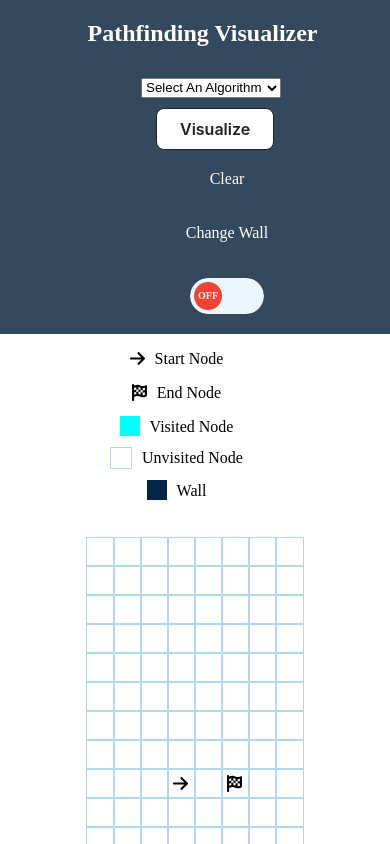
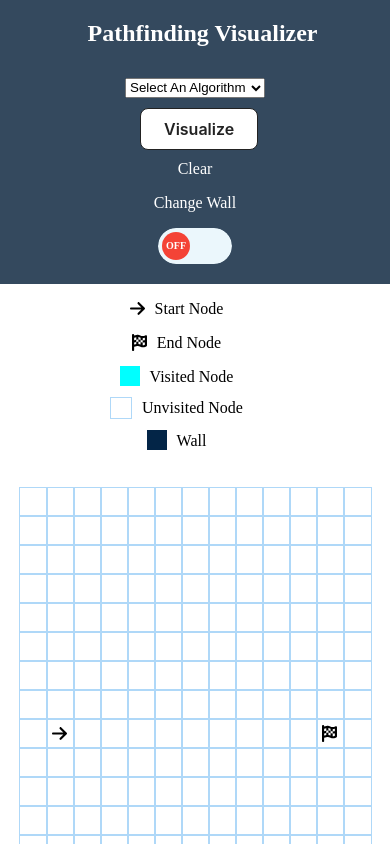
Before and after one commit to asnasim144/Pathfinding-Visualization, a React (Create React App) app: page / in a window 390 px wide. Shown: the top 844 px of the page. Built offline with nearby package versions, Linux system fonts and the light colour scheme.

Commit message:
responsive

```diff
--- a/src/asset/App.css
+++ b/src/asset/App.css
@@ -84,19 +84,19 @@ body {
     /* background: red; */
 }
 .nav .buttons {
-    margin-left: 2rem;
+    /* margin-left: 2rem; */
     display: flex;
     align-items: center;
     /* justify-content: space-between; */
-    gap: 20px;
+    /* gap: 20px; */
     color: white;
 }
 .nav .buttons .block {
-    margin-left: 2rem;
+    /* margin-left: 2rem; */
     display: flex;
     align-items: center;
     /* justify-content: space-between; */
-    gap: 20px;
+    /* gap: 20px;  */
 }
 .info {
     text-align: center;
@@ -369,6 +369,46 @@ body {
 }
 
 
+@media(max-width:400px){
+    h2{
+        text-align: center ;
+    }
+    .nav {
+        display: flex;
+        flex-direction: column;
+        justify-content: center;
+        align-items: center;
+        /* height: 70px; */
+        padding-bottom: 20px;
+    }
+    .visualize{
+        display: flex;
+        flex-direction: column;
+        gap: 10px;
+    }
+    .info ul{
+        /* display: flex; */
+        flex-direction: column;
+        justify-content: center;
+        align-items: center;
+        gap: 13px;
+    }
+    .buttons{
+        display: flex;
+        flex-direction: column;
+        justify-content: center;
+        align-items: center;
+        margin-left: 0px;
+    }
+    .block{
+        /* display: flex; */
+        flex-direction: column;
+        /* justify-content: center; */
+        align-items: center;
+        /* gap: 5px; */
+        margin-top: 10px;
+    }
+}
 @media(width < 820px) and (width >= 400px){
     .nav {
         width: 100vw;
@@ -388,52 +428,23 @@ body {
     }
     .buttons .block{
         display: flex;
-        /* gap: 10px; */
+        gap: 10px;
         /* align-items: ; */
     }
     .buttons .block .r{
         margin-top: 10px;
     }
-}
-@media(max-width:400px){
-    h2{
-        text-align: center ;
-    }
-    .nav {
-        width: 100vw;
-        background-color: #34495e;
-        display: flex;
-        flex-direction: column;
-        justify-content: center;
-        align-items: center;
-        /* height: 70px; */
-        padding-bottom: 20px;
-    }
-    .visualize{
-        display: flex;
-        flex-direction: column;
-        gap: 10px;
-    }
     .info ul{
-        display: flex;
-        flex-direction: column;
-        justify-content: center;
-        align-items: center;
-        gap: 13px;
-    }
-    .buttons{
-        display: flex;
-        flex-direction: column;
-        justify-content: center;
-        align-items: center;
-        margin-left: 0px;
-    }
-    .block{
-        /* display: flex; */
-        flex-direction: column;
-        /* justify-content: center; */
-        align-items: center;
-        /* gap: 5px; */
-        margin-left: 0px;
+        gap: 5px;
     }
 }
+@media(width >= 820px){
+    .nav .buttons {
+        margin-left: 2rem;
+        gap: 20px;
+
+    }
+    .nav .buttons .block {
+        gap: 20px;
+    }
+}
--- a/src/components/GraphClass.js
+++ b/src/components/GraphClass.js
@@ -13,6 +13,8 @@ export const AlgorithmContext= createContext();
 export default function Graph() {
     // const { row, col, } = getGridSize()
     const gridSize = getGridSize()
+    const gridRowCount = gridSize.row
+    const gridColCount = gridSize.col
     console.log("🚀 ~ file: GraphClass.js:15 ~ Graph ~ gridSize", gridSize.row)
     const [grid, setGrid] = useState([]);
     const [setWall, setSetWall] = useState(false);
@@ -36,15 +38,15 @@ export default function Graph() {
                 previousNode: null,
             };
         };
-        for (let row = 0; row < gridSize.row; row++) {
+        for (let row = 0; row < gridRowCount; row++) {
             const currentRow = [];
-            for (let col = 0; col < gridSize.col; col++) {
+            for (let col = 0; col < gridColCount; col++) {
                 currentRow.push(createNode(col, row));
             }
             gridRow.push(currentRow);
         }
         return gridRow;
-    }, [endNode.col, endNode.row, gridSize.col, gridSize.row, startNode.col, startNode.row]);
+    }, [endNode.col, endNode.row, gridColCount, gridRowCount, startNode.col, startNode.row]);
     useEffect(() => {
         setGrid(gridMemo);
     }, [gridMemo]);
@@ -141,11 +143,11 @@ export default function Graph() {
         return newGrid;
     };
     const resetGrid = () => {
-        for (let row = 0; row < 15; row++) {
-            for (let col = 0; col < 50; col++) {
+        for (let row = 0; row < gridRowCount; row++) {
+            for (let col = 0; col < gridColCount; col++) {
                 const node = grid[row][col];
+                node.isVisited= false
                 node.distance= Infinity
-                node.isVisited= false
                 node.previousNode= null
                 document
                     .getElementById(`node-${row}-${col}`)
--- a/src/components/gridSize.js
+++ b/src/components/gridSize.js
@@ -3,8 +3,20 @@ export function getGridSize(){
     const windowWidth = window.innerWidth
     const windowHeight = window.innerHeight
     console.log("🚀 ~ file: gridSize.js:4 ~ getGridSize ~ window.windowHeight", window.innerHeight)
-    if(windowWidth <= 1920 ){
+    if(windowWidth <= 1920 && windowWidth >= 1600){
         gridSize.col = Math.floor((windowWidth-100)/ 25)-3
+    }
+    if(windowWidth <= 1600 && windowWidth >= 1000){
+        gridSize.col = Math.floor((windowWidth-100)/ 25)-1
+    }
+    if(windowWidth <= 1000 && windowWidth >= 600){
+        gridSize.col = Math.floor((windowWidth-75)/ 25)
+    }
+    if(windowWidth < 600){
+        gridSize.col = Math.floor((windowWidth-50)/ 25)
+    }
+    if(windowWidth < 350){
+        gridSize.col = Math.floor((windowWidth-20)/ 25)
     }
     if(windowHeight <=700){
         gridSize.row = Math.floor((windowHeight-200)/ 25)-4
@@ -13,12 +25,15 @@ export function getGridSize(){
         console.log("🚀 ~ file: gridSize.js:13 ~ getGridSize ~ windowHeight", windowHeight)
         gridSize.row = Math.floor((windowHeight-200)/ 25) -7
     }
-    if(gridSize.startNode.col > 20){
-        gridSize.startNode.col = 5
-        gridSize.endNode.col = gridSize.col-5
+    if(gridSize.col > 20 && gridSize.col < 40){
+        gridSize.startNode.col = 7
+        gridSize.endNode.col = gridSize.col-8
+    }else if(gridSize.col >= 40){
+        gridSize.startNode.col = 12
+        gridSize.endNode.col = gridSize.col-13
     }else{
-        gridSize.startNode.col = 3
-        gridSize.endNode.col = gridSize.col-3
+        gridSize.startNode.col = 1
+        gridSize.endNode.col = gridSize.col-2
     }
     // if(gridSize.startNode.row > 14){
         gridSize.startNode.row = Math.floor(gridSize.row/2)-1
```
